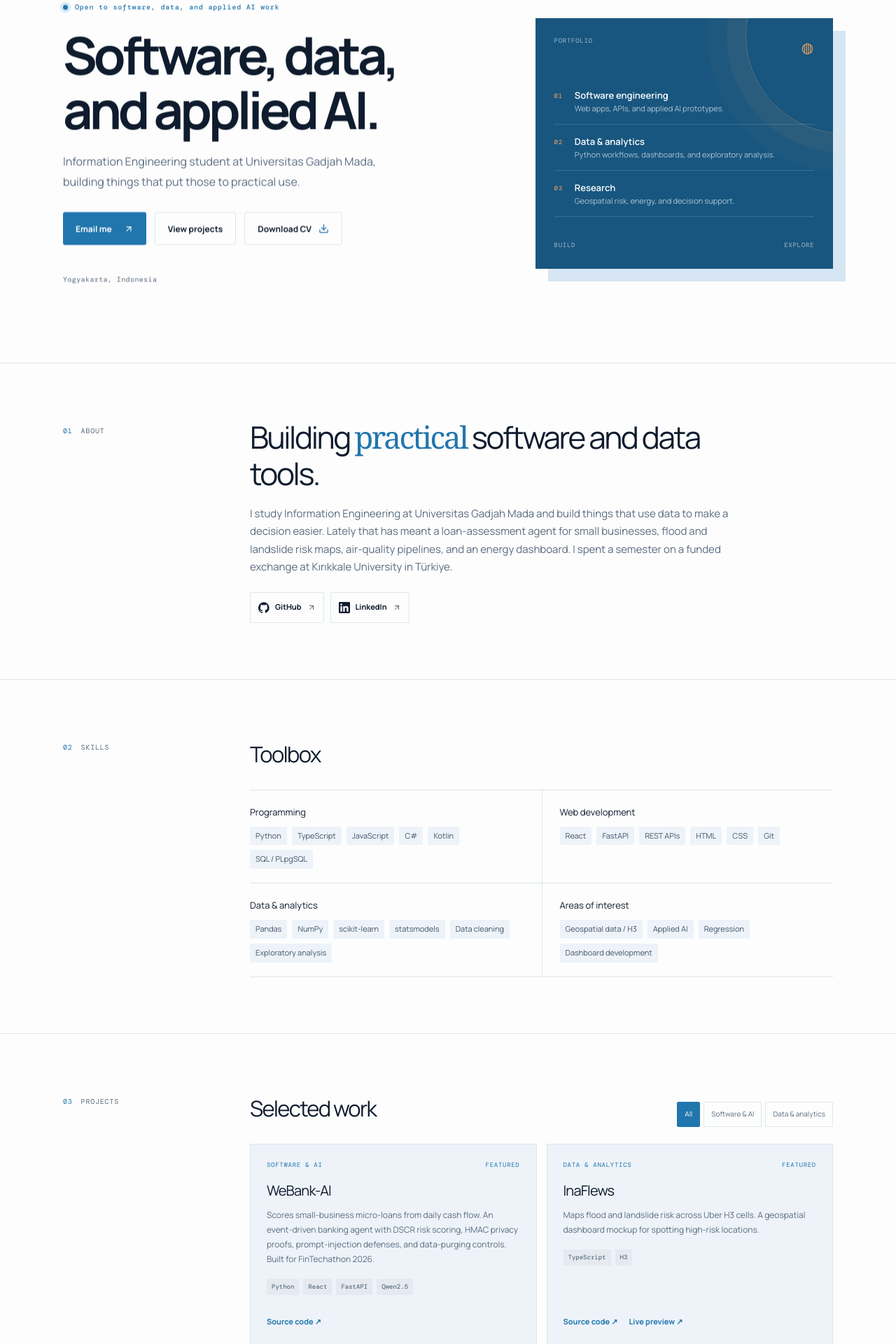
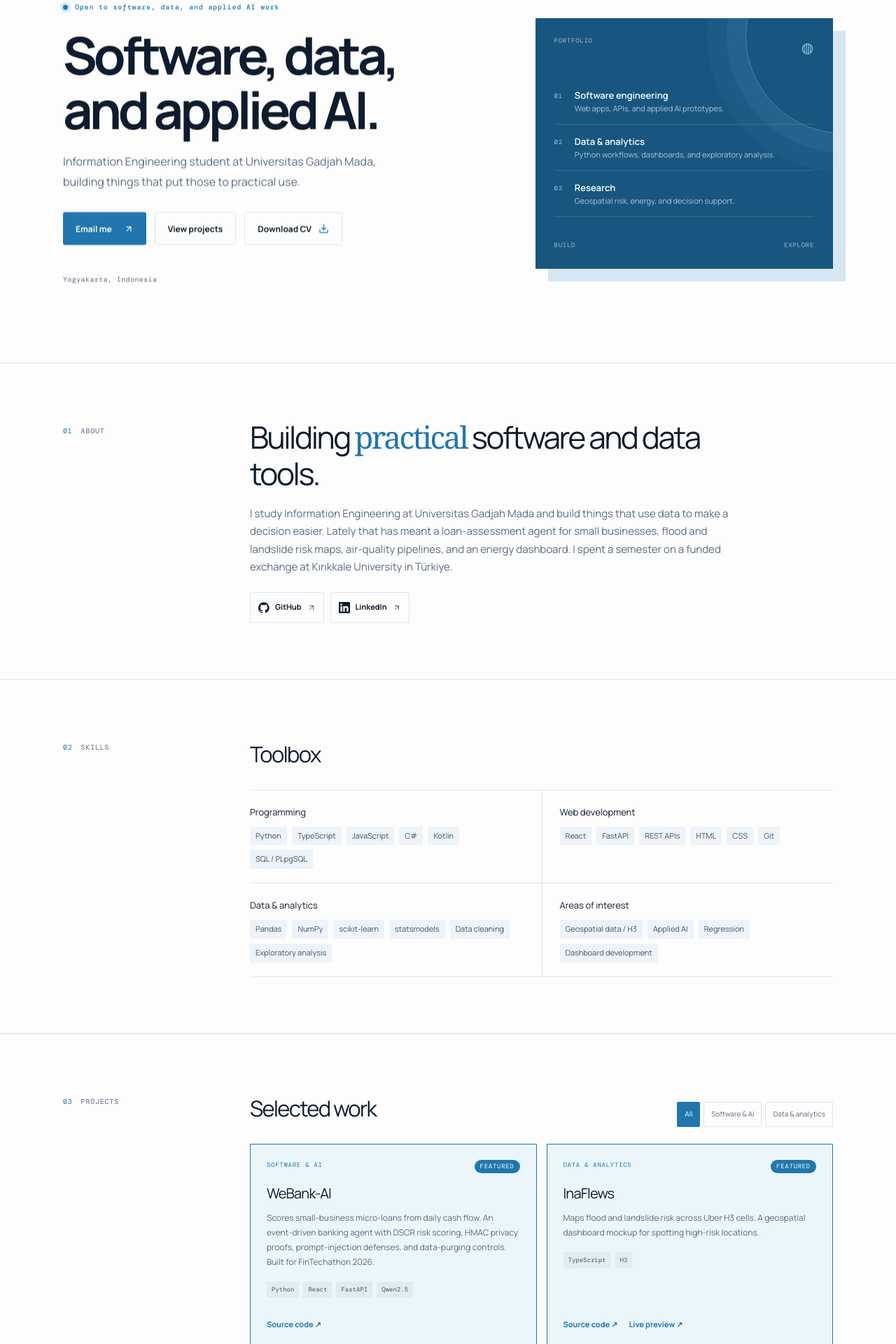
Before and after one commit to FachryAlfareeza/Portfolio, a Next.js app: page / in a window 1280 px wide. Shown: the part 200-2120 px from the top of the page at 70% size. Built offline with nearby package versions, Linux system fonts and the light colour scheme.

Commit message:
Theme-aware hero card accents; stronger featured-project distinction

```diff
--- a/src/components/Hero.tsx
+++ b/src/components/Hero.tsx
@@ -76,10 +76,10 @@ export function Hero({ profile }: { profile: Profile }) {
         aria-hidden="true"
         className="relative min-h-[355px] overflow-hidden bg-blue-deep p-[25px_27px] text-[#eaf3fb] shadow-card dark:bg-night-700 dark:text-[#F4EFEA] dark:shadow-[18px_18px_0_rgba(244,162,97,0.1)] max-[800px]:max-w-[520px]"
       >
-        <span className="pointer-events-none absolute -right-[155px] -top-[115px] h-[280px] w-[280px] rounded-full border border-orange/30 shadow-[0_0_0_27px_rgba(244,162,97,0.05),0_0_0_55px_rgba(244,162,97,0.03)]" />
+        <span className="pointer-events-none absolute -right-[155px] -top-[115px] h-[280px] w-[280px] rounded-full border border-blue/40 shadow-[0_0_0_27px_rgba(137,207,240,0.07),0_0_0_55px_rgba(137,207,240,0.04)] dark:border-orange/30 dark:shadow-[0_0_0_27px_rgba(244,162,97,0.05),0_0_0_55px_rgba(244,162,97,0.03)]" />
         <div className="flex justify-between font-mono text-[9px] tracking-[0.08em] text-white/60">
           <span>PORTFOLIO</span>
-          <span className="text-[20px] text-orange">◍</span>
+          <span className="text-[20px] text-blue dark:text-orange">◍</span>
         </div>
 
         <div className="my-[21px] mt-[27px]">
@@ -88,7 +88,7 @@ export function Hero({ profile }: { profile: Profile }) {
               key={item.number}
               className="flex items-start gap-[17px] border-b border-white/15 py-[14px]"
             >
-              <span className="pt-1 font-mono text-[9px] tracking-[0.08em] text-orange">
+              <span className="pt-1 font-mono text-[9px] tracking-[0.08em] text-blue dark:text-orange">
                 {item.number}
               </span>
               <p className="m-0 text-[11px] leading-[1.55] text-white/65">
--- a/src/components/Projects.tsx
+++ b/src/components/Projects.tsx
@@ -44,10 +44,10 @@ export function Projects({ projects }: { projects: Project[] }) {
         {shown.map((project) => (
           <article
             key={project.name}
-            className={`flex min-h-[255px] flex-col border border-line p-[22px_23px] transition-[transform,border-color] duration-200 hover:-translate-y-[3px] hover:border-blue/60 dark:border-night-line dark:hover:border-orange/40 ${
+            className={`flex min-h-[255px] flex-col border p-[22px_23px] transition-[transform,border-color] duration-200 hover:-translate-y-[3px] ${
               project.featured
-                ? "bg-panel dark:bg-white/5"
-                : "bg-white dark:bg-night-800"
+                ? "border-blue-strong bg-blue/15 hover:border-blue-deep dark:border-orange dark:bg-orange/15 dark:hover:border-orange-strong"
+                : "border-line bg-white hover:border-blue/60 dark:border-night-line dark:bg-night-800 dark:hover:border-orange/40"
             } max-[600px]:min-h-[235px]`}
           >
             <div className="flex justify-between gap-3">
@@ -55,7 +55,7 @@ export function Projects({ projects }: { projects: Project[] }) {
                 {project.track}
               </span>
               {project.featured && (
-                <span className="font-mono text-[9px] uppercase tracking-[0.08em] text-blue-strong dark:text-orange">
+                <span className="rounded-full bg-blue-strong px-2 py-[2px] font-mono text-[9px] uppercase tracking-[0.08em] text-white dark:bg-orange dark:text-night-900">
                   Featured
                 </span>
               )}
```
